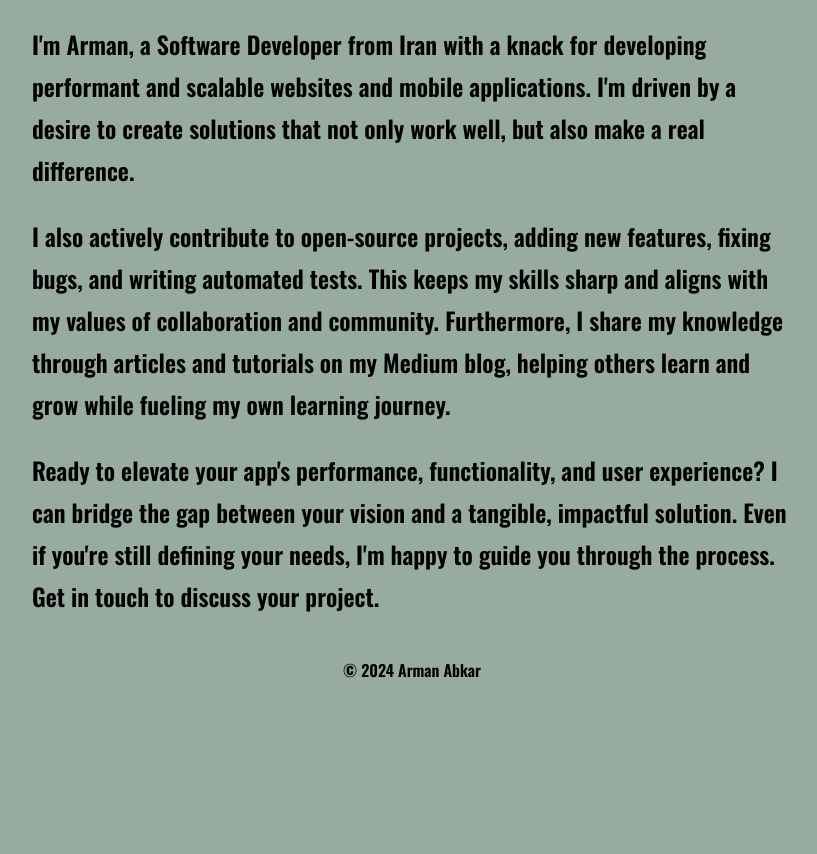
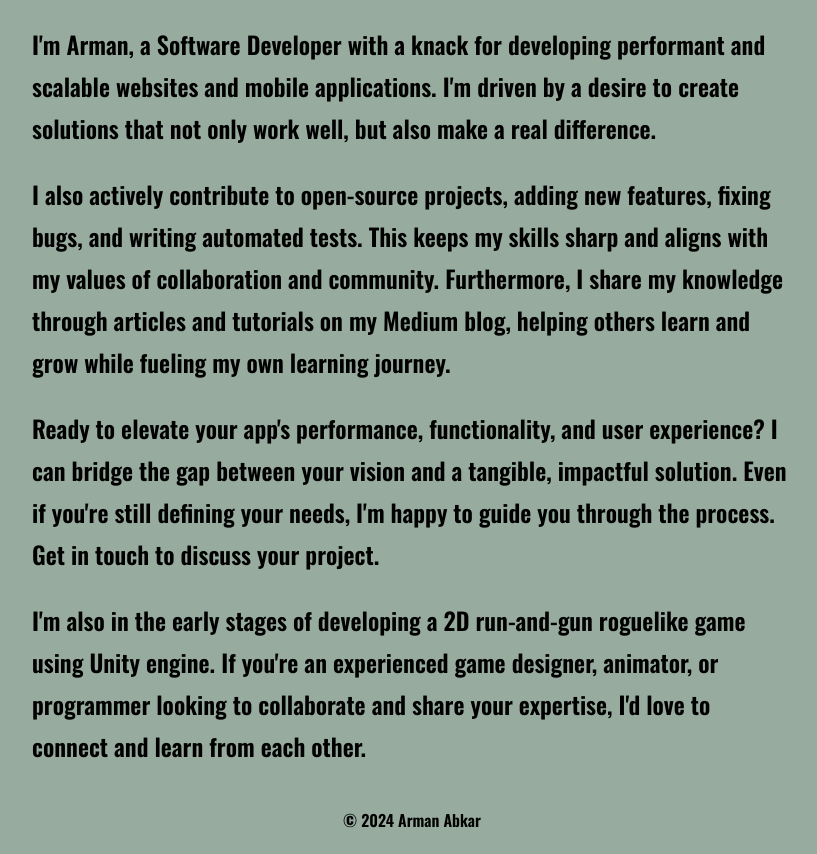
Before and after one commit to armanabkar/personal_portfolio, a website built with Parcel: page index.html in a window 1280 px wide. Shown: the part 266-1120 px from the top of the page, without its empty margins (228-1045 px from the left). Before the commit the page ends 970 px from the top, so only its background shows below. Built offline with nearby package versions, Linux system fonts and the light colour scheme.

Commit message:
Project Freedom

```diff
--- a/index.html
+++ b/index.html
@@ -109,10 +109,10 @@
 
     <div class="main">
       <p>
-        I'm Arman, a Software Developer from Iran with a knack for developing
-        performant and scalable websites and mobile applications. I'm driven by
-        a desire to create solutions that not only work well, but also make a
-        real difference.
+        I'm Arman, a Software Developer with a knack for developing performant
+        and scalable websites and mobile applications. I'm driven by a desire to
+        create solutions that not only work well, but also make a real
+        difference.
       </p>
       <p>
         I also actively contribute to open-source projects, adding new features,
@@ -127,6 +127,12 @@
         impactful solution. Even if you're still defining your needs, I'm happy
         to guide you through the process. Get in touch to discuss your project.
       </p>
+      <p>
+        I'm also in the early stages of developing a 2D run-and-gun roguelike
+        game using Unity engine. If you're an experienced game designer,
+        animator, or programmer looking to collaborate and share your expertise,
+        I'd love to connect and learn from each other.
+      </p>
     </div>
 
     <footer>
```
